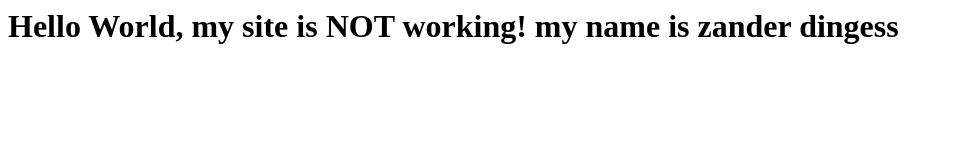
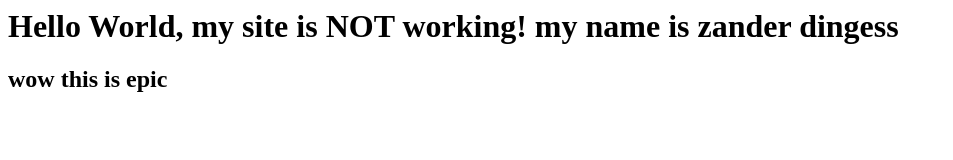
Before and after one commit to toastszs/toastszs.github.io, a plain HTML site: page index.html in a window 1280 px wide. Shown: the whole page, without its empty margins (0-953 px from the left). Drawn offline with Linux system fonts and the light colour scheme.

Commit message:
Update index.html

```diff
--- a/index.html
+++ b/index.html
@@ -1,2 +1,3 @@
 <h1>Hello World, my site is NOT working!
 my name is zander dingess</h1>
+<h2>wow this is epic</h2>
```
